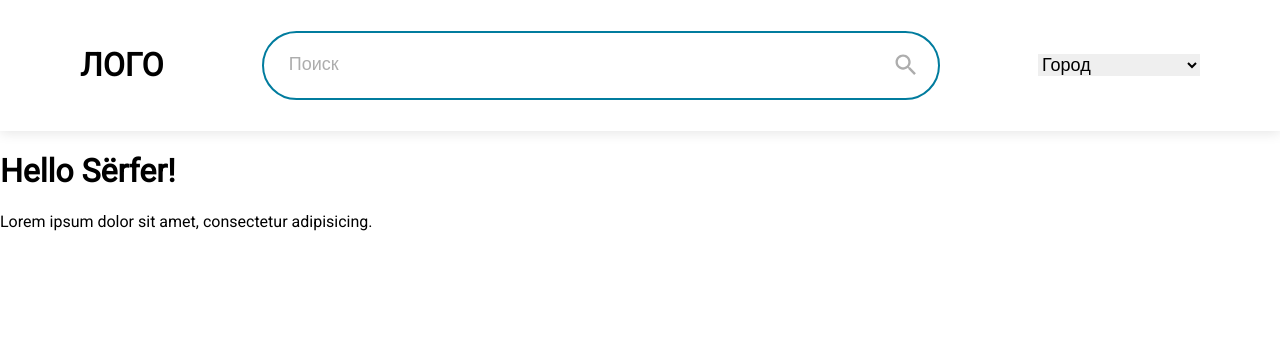
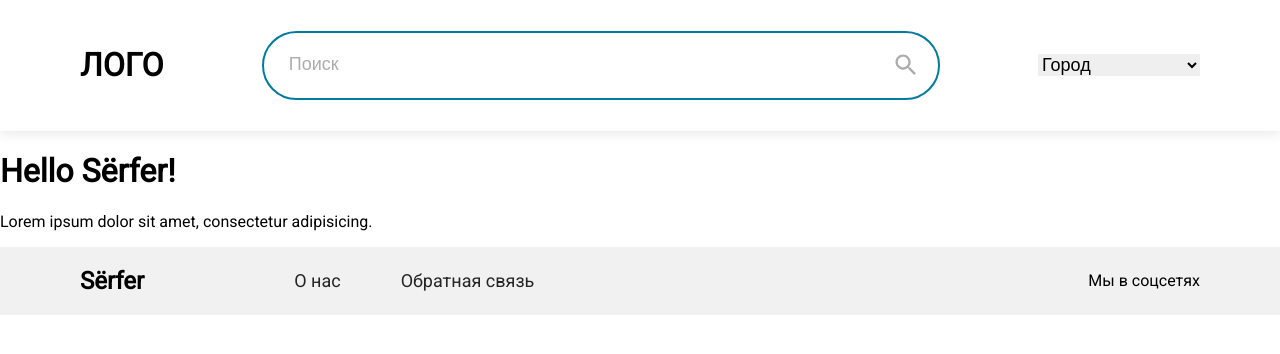
Before and after one commit to Syorfer/Serfer, a Next.js app: page / in a window 1280 px wide. Shown: the top 354 px of the page. Built offline with nearby package versions, Linux system fonts and the light colour scheme.

Commit message:
added footer

```diff
--- /dev/null
+++ b/components/Footer/Footer.jsx
@@ -0,0 +1,22 @@
+import Link from 'next/link';
+
+const Footer = () => {
+  return (
+    <footer className='footer'>
+      <div className='flex items-center'>
+        <h2 className='footer__logo'>Sёrfer</h2>
+        <Link href='/'>
+          <a className='footer__link mr-60'>О нас</a>
+        </Link>
+        <Link href='/'>
+          <a className='footer__link'>Обратная связь</a>
+        </Link>
+      </div>
+      <div>
+        <p>Мы в соцсетях</p>
+      </div>
+    </footer>
+  );
+};
+
+export default Footer;
--- a/components/MainLayout.jsx
+++ b/components/MainLayout.jsx
@@ -1,4 +1,5 @@
 import Head from 'next/head';
+import Footer from './Footer/Footer';
 import Header from './Header';
 
 export function MainLayout({ children, title = 'Next App' }) {
@@ -11,6 +12,7 @@ export function MainLayout({ children, title = 'Next App' }) {
       </Head>
       <Header />
       <main>{children}</main>
+      <Footer />
     </>
   );
 }
--- a/pages/_app.jsx
+++ b/pages/_app.jsx
@@ -1,4 +1,3 @@
-
 import '../styles/main.scss'
 
 export default function MyApp({ Component, pageProps }) {
--- a/styles/main.scss
+++ b/styles/main.scss
@@ -41,3 +41,31 @@ body {
     font-size: 18px;
   }
 }
+
+.footer {
+  background: #F1F1F1;
+  padding: 0 80px;
+  display: flex;
+  align-items: center;
+  justify-content: space-between;
+  &__logo {
+    margin-right: 150px;
+  }
+  &__link {
+    color: $textColor;
+    text-decoration: none;
+    font-size: 18px;
+  }
+}
+
+.flex {
+  display: flex;
+}
+
+.items-center {
+  align-items: center;
+}
+
+.mr-60 {
+  margin-right: 60px;
+}
--- a/styles/variables.scss
+++ b/styles/variables.scss
@@ -1,3 +1,4 @@
 // colors
 $dark-blue: #005870;
 $blue: #017C9E;
+$textColor: #252525;
```
